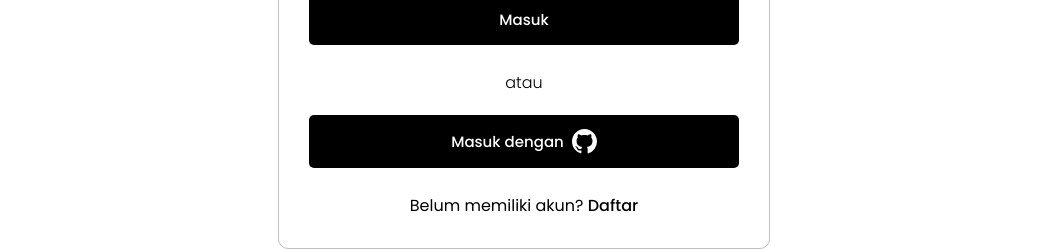
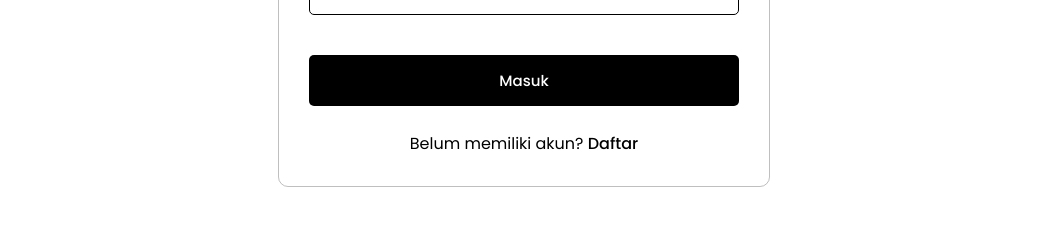
Before and after one commit to Junialdy/silahan, a Next.js app: page /login in a window 1280 px wide. Shown: the part 483-734 px from the top of the page, without its empty margins (116-1163 px from the left). Built offline with nearby package versions, Linux system fonts and the light colour scheme; no server answers.

Commit message:
style: disable github auth

```diff
--- a/src/app/(auth)/login/page.jsx
+++ b/src/app/(auth)/login/page.jsx
@@ -1,8 +1,8 @@
-import { handleGithubLogin, login } from "@/lib/action";
+// import { handleGithubLogin, login } from "@/lib/action";
+// import { auth, signIn } from "@/lib/auth";
+// import { BsGithub } from "react-icons/bs";
 import styles from "./login.module.css";
-import { auth, signIn } from "@/lib/auth";
 import Link from "next/link";
-import { BsGithub } from "react-icons/bs";
 import LoginForm from "@/components/loginForm/loginForm";
 
 const LoginPage = async () => {
@@ -18,7 +18,7 @@ const LoginPage = async () => {
         </div>
         <hr />
         <LoginForm />
-        <div className={styles.authProvider}>
+        {/* <div className={styles.authProvider}>
           <p>atau</p>
           <form action={handleGithubLogin} className={styles.formInput}>
             <button type="submit">
@@ -26,7 +26,7 @@ const LoginPage = async () => {
               <BsGithub className={styles.icons} />
             </button>
           </form>
-        </div>
+        </div> */}
         <p className={styles.toLogin}>
           Belum memiliki akun?{" "}
           <Link href="/register">
```
